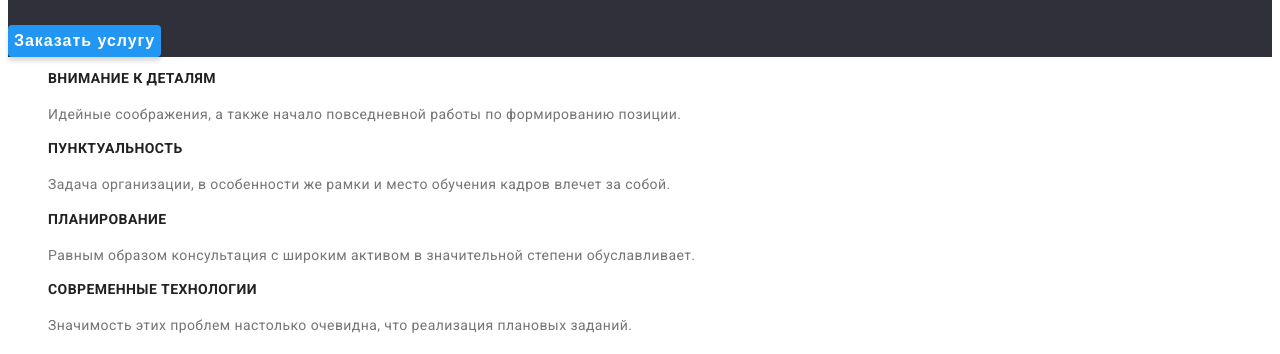
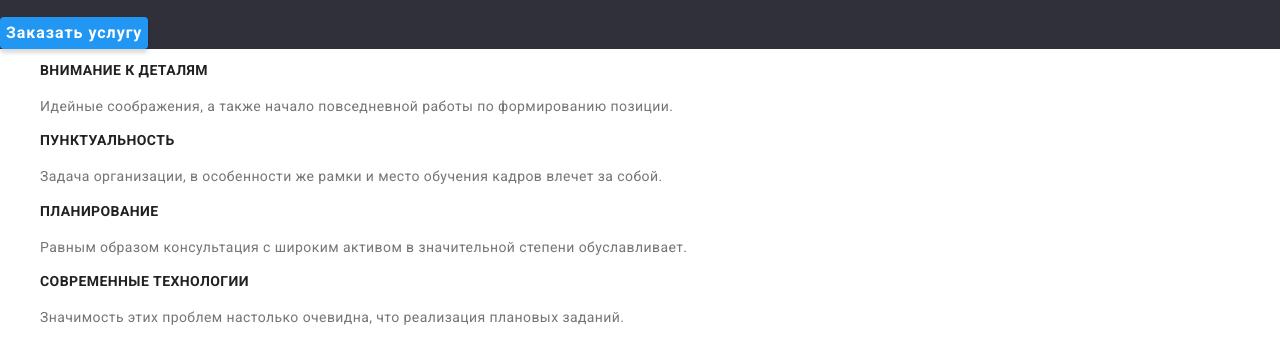
Before and after one commit to Oleghs/Oleghs-goit-markup-hw-03, a plain HTML site: page index.html in a window 1280 px wide. Shown: the part 258-612 px from the top of the page. Drawn offline with nearby package versions, Linux system fonts and the light colour scheme.

Commit message:
normalize
add external normalize css file

```diff
--- a/index.html
+++ b/index.html
@@ -11,6 +11,7 @@
       href="https://fonts.googleapis.com/css2?family=Raleway:wght@700&family=Roboto:wght@400;500;700;900&display=swap"
       rel="stylesheet"
     />
+    <link rel="stylesheet" href="https://cdn.jsdelivr.net/npm/modern-normalize/modern-normalize.css">
     <link rel="stylesheet" href="./css/styles.css" />
   </head>
   <body>
```
Also changed, not shown: portfolio.html (+1 -0 lines).
